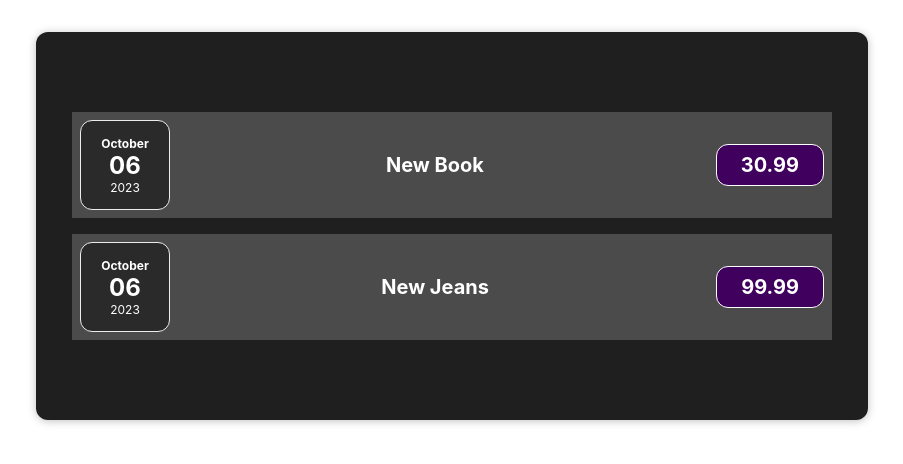
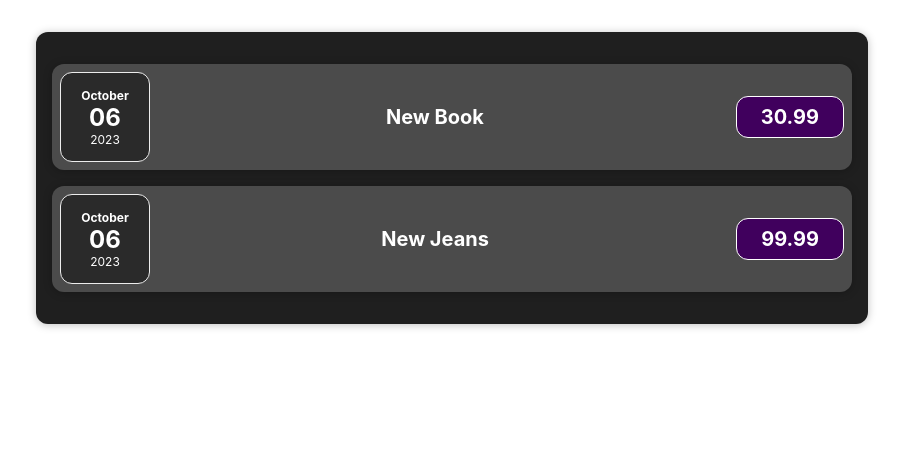
Before and after one commit to hariake/expensesTonis, a React (Create React App) app: page / in a window 1280 px wide. Shown: the top 464 px of the page, without its empty margins (188-1091 px from the left). Built offline with nearby package versions, Linux system fonts and the light colour scheme.

Commit message:
kaheksas punkt

```diff
--- a/src/App.js
+++ b/src/App.js
@@ -5,10 +5,10 @@
 function App(){
   return (
     <div className="App">
-      <div className='card expenses'>
+
         <Expenses
         expenses={Expenses}/>
-      </div>
+
       </div>
   )
 }
--- a/src/components/Card.js
+++ b/src/components/Card.js
@@ -1,7 +1,7 @@
 import './Card.css'
 
-function Card(props){
-    const classes = 'card' + props.className
+const Card = (props) =>{
+    const classes = 'card ' + props.className
     return(
         <div className={classes}>
             {props.children}
--- a/src/components/ExpenseItem.js
+++ b/src/components/ExpenseItem.js
@@ -1,9 +1,10 @@
 import "./ExpenseItem.css"
+import Card from "./Card";
 import ExpenseDate from "./ExpenseDate"
 
 function ExpenseItem(props){
     return(
-    <div className="expense-item">
+    <Card className="expense-item">
         <ExpenseDate
             date={props.expenseData.date}
     />
@@ -11,7 +12,7 @@
             <h2>{props.expenseData.title}</h2>
             <div className="expense-item__price">{props.expenseData.price}</div>
         </div>
-    </div>
+    </Card>
     );
 }
 
--- a/src/components/Expenses.js
+++ b/src/components/Expenses.js
@@ -15,7 +15,7 @@
   }
   ]
     return (
-      <Card className="card expenses">
+      <Card className="expenses">
          <ExpenseItem
          expenseData={expenses[0]}
          />
```
